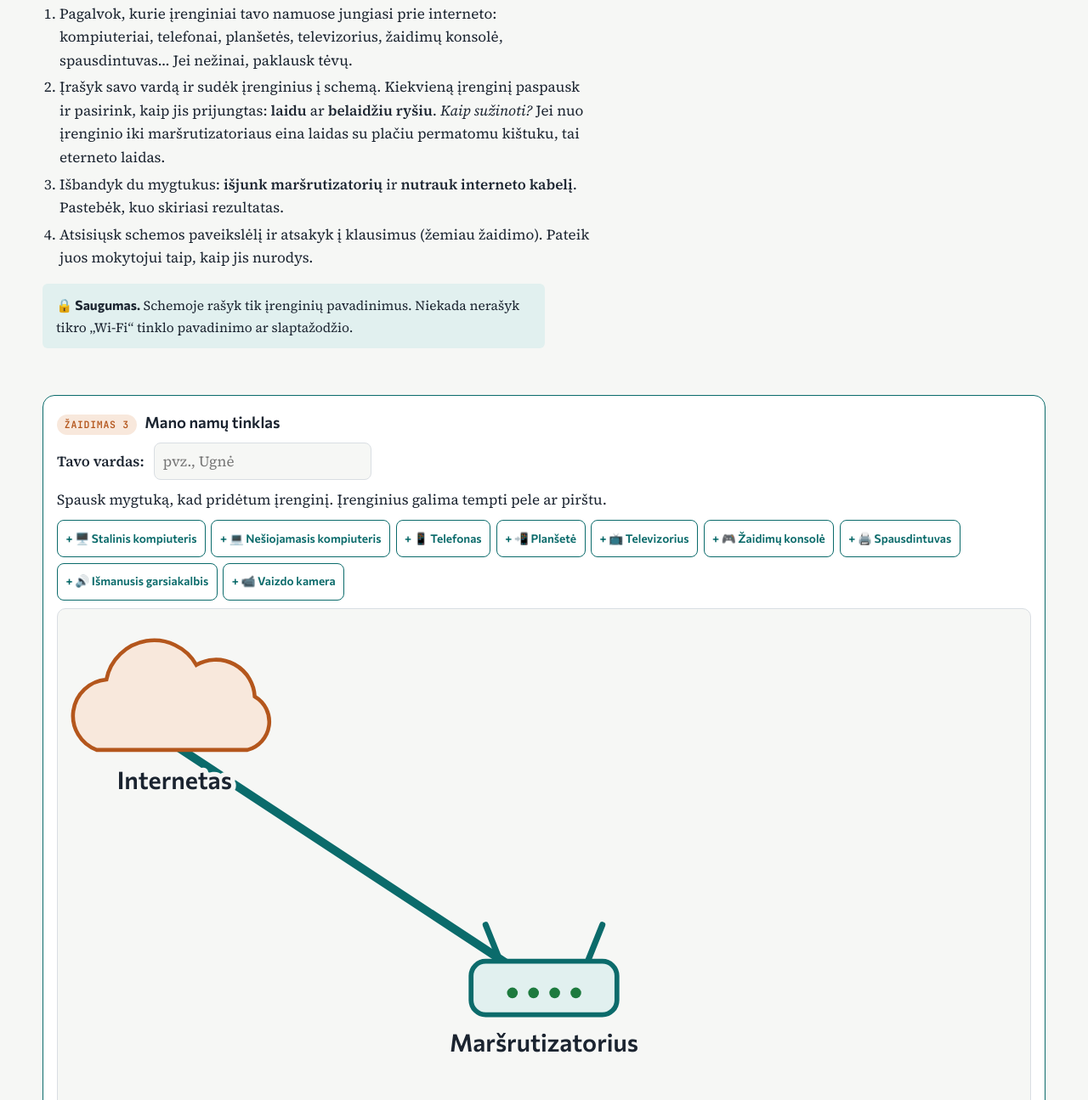
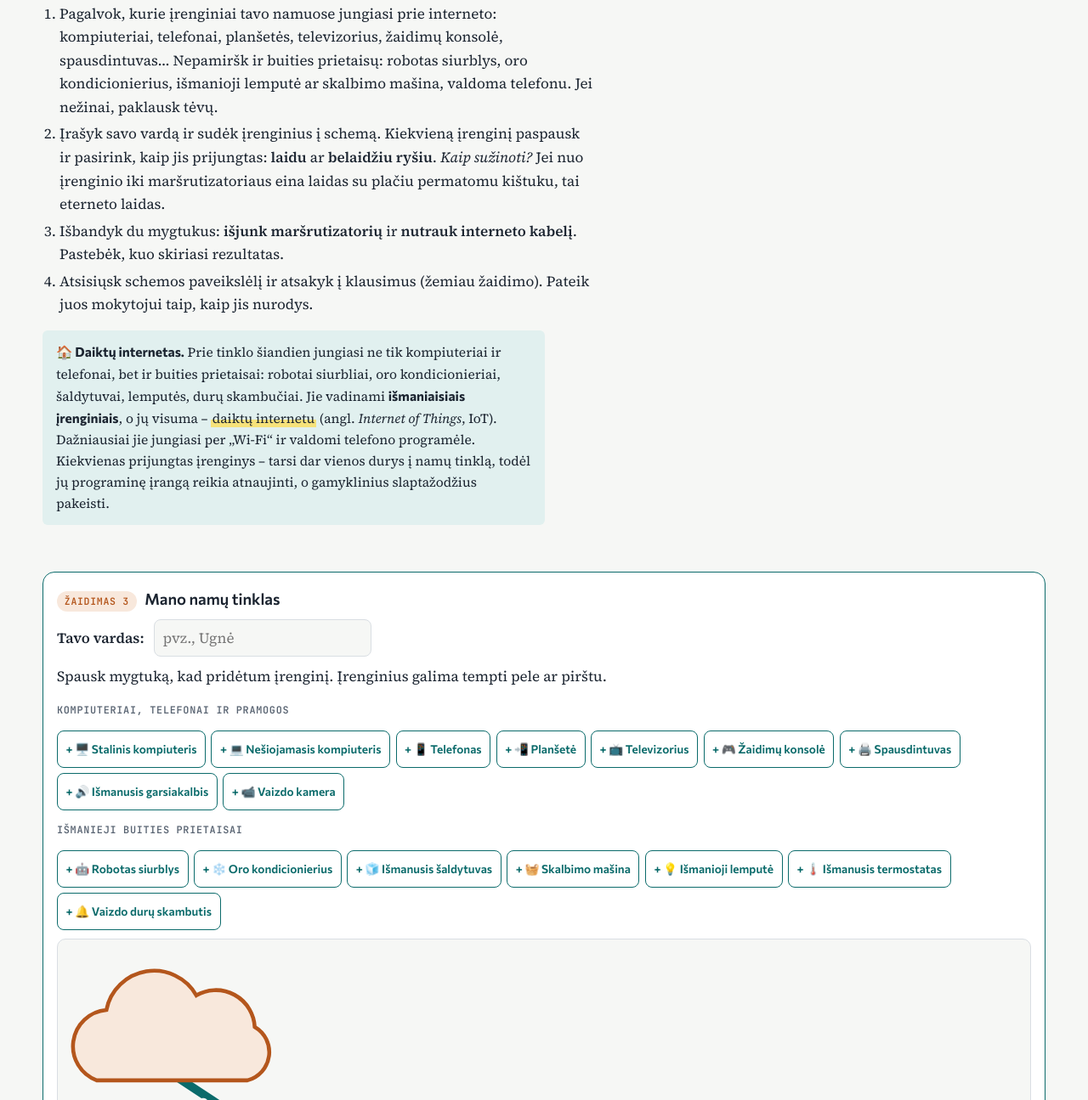
Before and after one commit to vidokas80/infopamokos, a plain HTML site: page src/7-8/kompiuteriu-tinklai/index.html in a window 1280 px wide. Shown: the part 6874-8169 px from the top of the page at 85% size. Drawn offline with Linux system fonts and the light colour scheme.

Commit message:
Žaidime „Mano namų tinklas“ pridėti išmanieji buities prietaisai, pastaba apie daiktų internetą

```diff
--- a/src/7-8/kompiuteriu-tinklai/index.html
+++ b/src/7-8/kompiuteriu-tinklai/index.html
@@ -82,6 +82,7 @@
 .nb-name input{font:inherit;padding:.45rem .6rem;border:1.5px solid var(--line);border-radius:8px;background:var(--paper);color:var(--ink);min-height:44px;width:min(100%,16rem)}
 .nb-pal{display:flex;flex-wrap:wrap;gap:.4rem;margin:.6rem 0}
 .nb-pal .ng-btn{font-size:.85rem;padding:.4rem .6rem}
+.nb-gr{flex-basis:100%;margin:.4rem 0 0;font-family:var(--f-mono);font-size:.74rem;font-weight:600;text-transform:uppercase;letter-spacing:.06em;color:var(--muted)}
 .nb-svg{touch-action:none}
 .nb-cloud{fill:var(--warm-soft);stroke:var(--warm);stroke-width:1.6}
 .nb-router rect{fill:var(--accent-soft);stroke:var(--accent);stroke-width:2}
@@ -313,12 +314,12 @@
   <h3>Praktinė užduotis: mano namų tinklas</h3>
   <p>Dabar nubraižyk <b>savo namų</b> tinklo schemą žaidime „Mano namų tinklas“.</p>
   <ol class="tight">
-    <li>Pagalvok, kurie įrenginiai tavo namuose jungiasi prie interneto: kompiuteriai, telefonai, planšetės, televizorius, žaidimų konsolė, spausdintuvas… Jei nežinai, paklausk tėvų.</li>
+    <li>Pagalvok, kurie įrenginiai tavo namuose jungiasi prie interneto: kompiuteriai, telefonai, planšetės, televizorius, žaidimų konsolė, spausdintuvas… Nepamiršk ir buities prietaisų: robotas siurblys, oro kondicionierius, išmanioji lemputė ar skalbimo mašina, valdoma telefonu. Jei nežinai, paklausk tėvų.</li>
     <li>Įrašyk savo vardą ir sudėk įrenginius į schemą. Kiekvieną įrenginį paspausk ir pasirink, kaip jis prijungtas: <b>laidu</b> ar <b>belaidžiu ryšiu</b>. <i>Kaip sužinoti?</i> Jei nuo įrenginio iki maršrutizatoriaus eina laidas su plačiu permatomu kištuku, tai eterneto laidas.</li>
     <li>Išbandyk du mygtukus: <b>išjunk maršrutizatorių</b> ir <b>nutrauk interneto kabelį</b>. Pastebėk, kuo skiriasi rezultatas.</li>
     <li>Atsisiųsk schemos paveikslėlį ir atsakyk į klausimus (žemiau žaidimo). Pateik juos mokytojui taip, kaip jis nurodys.</li>
   </ol>
-  <div class="note"><b>🔒 Saugumas.</b> Schemoje rašyk tik įrenginių pavadinimus. Niekada nerašyk tikro „Wi‑Fi“ tinklo pavadinimo ar slaptažodžio.</div>
+  <div class="note"><b>🏠 Daiktų internetas.</b> Prie tinklo šiandien jungiasi ne tik kompiuteriai ir telefonai, bet ir buities prietaisai: robotai siurbliai, oro kondicionieriai, šaldytuvai, lemputės, durų skambučiai. Jie vadinami <b>išmaniaisiais įrenginiais</b>, o jų visuma – <mark>daiktų internetu</mark> (angl. <i lang="en">Internet of Things</i>, IoT). Dažniausiai jie jungiasi per „Wi‑Fi“ ir valdomi telefono programėle. Kiekvienas prijungtas įrenginys – tarsi dar vienos durys į namų tinklą, todėl jų programinę įrangą reikia atnaujinti, o gamyklinius slaptažodžius pakeisti.</div>
 </section>
 
 <div class="ng" id="namai">
@@ -671,9 +672,18 @@ function onAct(el,fn){el.addEventListener("click",fn);el.addEventListener("keydo
     console:{e:"🎮",n:"Žaidimų konsolė",s:"Konsolė",wire:1,wifi:1},
     printer:{e:"🖨️",n:"Spausdintuvas",s:"Spausdintuvas",wire:1,wifi:1},
     speaker:{e:"🔊",n:"Išmanusis garsiakalbis",s:"Garsiakalbis",wire:0,wifi:1,no:"Išmanieji garsiakalbiai dažniausiai neturi eterneto lizdo ir jungiasi per „Wi‑Fi“."},
-    camera:{e:"📹",n:"Vaizdo kamera",s:"Kamera",wire:1,wifi:1}
+    camera:{e:"📹",n:"Vaizdo kamera",s:"Kamera",wire:1,wifi:1},
+    // išmanieji buities prietaisai (daiktų internetas) – dažniausiai tik „Wi‑Fi“
+    vacuum:{e:"🤖",n:"Robotas siurblys",s:"Siurblys",g:"home",wire:0,wifi:1},
+    aircon:{e:"❄️",n:"Oro kondicionierius",s:"Kondicionierius",g:"home",wire:0,wifi:1},
+    fridge:{e:"🧊",n:"Išmanusis šaldytuvas",s:"Šaldytuvas",g:"home",wire:0,wifi:1},
+    washer:{e:"🧺",n:"Skalbimo mašina",s:"Skalbimo mašina",g:"home",wire:0,wifi:1},
+    bulb:{e:"💡",n:"Išmanioji lemputė",s:"Lemputė",g:"home",wire:0,wifi:1},
+    thermo:{e:"🌡️",n:"Išmanusis termostatas",s:"Termostatas",g:"home",wire:0,wifi:1},
+    bell:{e:"🔔",n:"Vaizdo durų skambutis",s:"Skambutis",g:"home",wire:0,wifi:1}
   };
-  var KEY="ip-namu-tinklas-2", MAX=16, CLOUD=[48,44], H=330, LBL=14;
+  var NO_HOME="Išmanieji buities prietaisai dažniausiai neturi eterneto lizdo ir jungiasi per „Wi‑Fi“.";
+  var KEY="ip-namu-tinklas-2", MAX=18, CLOUD=[48,44], H=330, LBL=15;
   /* Vietos naujiems įrenginiams: tinklelis aplink maršrutizatorių (vidurinis stulpelis paliktas jam) */
   var SLOTS=[];[42,118,194,262].forEach(function(y){[42,122,278,358].forEach(function(x){SLOTS.push([x,y]);});});SLOTS.push([200,42],[200,262]);
   var st=load(), sel=null, refs={};
@@ -686,7 +696,11 @@ function onAct(el,fn){el.addEventListener("click",fn);el.addEventListener("keydo
   function dev(id){for(var i=0;i<st.devs.length;i++)if(st.devs[i].id===id)return st.devs[i];return null;}
   /* paletė */
   var pal=document.getElementById("nb-pal");
-  Object.keys(TYPES).forEach(function(k){var b=document.createElement("button");b.type="button";b.className="ng-btn";b.textContent="+ "+TYPES[k].e+" "+TYPES[k].n;b.addEventListener("click",function(){add(k);});pal.appendChild(b);});
+  [["","Kompiuteriai, telefonai ir pramogos"],["home","Išmanieji buities prietaisai"]].forEach(function(gr){
+    var h=document.createElement("p");h.className="nb-gr";h.textContent=gr[1];pal.appendChild(h);
+    Object.keys(TYPES).forEach(function(k){if((TYPES[k].g||"")!==gr[0])return;
+      var b=document.createElement("button");b.type="button";b.className="ng-btn";b.textContent="+ "+TYPES[k].e+" "+TYPES[k].n;b.addEventListener("click",function(){add(k);});pal.appendChild(b);});
+  });
   function freeSpot(){
     var R=st.router;
     function nearInet(p){var ax=CLOUD[0],ay=CLOUD[1]+12,dx=R[0]-ax,dy=R[1]-ay,L=dx*dx+dy*dy||1,t=clamp(((p[0]-ax)*dx+(p[1]-ay)*dy)/L,0,1);return Math.hypot(p[0]-ax-t*dx,p[1]-ay-t*dy)<26;}
@@ -778,7 +792,7 @@ function onAct(el,fn){el.addEventListener("click",fn);el.addEventListener("keydo
     [["wire","🔌 Laidu (eternetas)"],["wifi","📶 Belaidžiu ryšiu (Wi‑Fi)"],["none","Neprijungtas"]].forEach(function(o){
       var b=document.createElement("button");b.type="button";b.className="ng-btn";b.textContent=o[1];b.setAttribute("aria-pressed",String(d.conn===o[0]));
       b.addEventListener("click",function(){
-        if(o[0]==="wire"&&!TYPES[d.type].wire){msg.textContent=TYPES[d.type].no;return;}
+        if(o[0]==="wire"&&!TYPES[d.type].wire){msg.textContent=TYPES[d.type].no||NO_HOME;return;}
         d.conn=o[0];save();render();say(d.name+" – "+connTxt(d.conn)+".");
       });row.appendChild(b);});
     panel.appendChild(row);panel.appendChild(msg);
@@ -801,7 +815,7 @@ function onAct(el,fn){el.addEventListener("click",fn);el.addEventListener("keydo
   });
   nBtn.addEventListener("click",function(){
     st.netCut=!st.netCut;st.triedN=true;save();render();
-    if(st.netCut)say(st.routerOff?"Interneto kabelis nutrauktas. Įjunk maršrutizatorių ir pažiūrėk, kas vis dar veikia.":"Internetas neveikia, bet namų vietinis tinklas veikia: įrenginiai vis dar „mato“ vienas kitą per maršrutizatorių. Pavyzdžiui, telefonu galima atsispausdinti nuotrauką „Wi‑Fi“ spausdintuvu.","bad");
+    if(st.netCut)say(st.routerOff?"Interneto kabelis nutrauktas. Įjunk maršrutizatorių ir pažiūrėk, kas vis dar veikia.":"Internetas neveikia, bet namų vietinis tinklas veikia: įrenginiai vis dar „mato“ vienas kitą per maršrutizatorių. Pavyzdžiui, telefonu galima atsispausdinti nuotrauką „Wi‑Fi“ spausdintuvu. Tačiau prietaisų, kuriuos valdai programėle per internetą (pvz., įjungti kondicionierių būdamas mokykloje), dabar pasiekti nepavyks.","bad");
     else say("Interneto kabelis sutaisytas – internetas vėl veikia.","ok");
   });
   nameIn.value=st.name||"";
```
Also changed, not shown: 1 other file.
